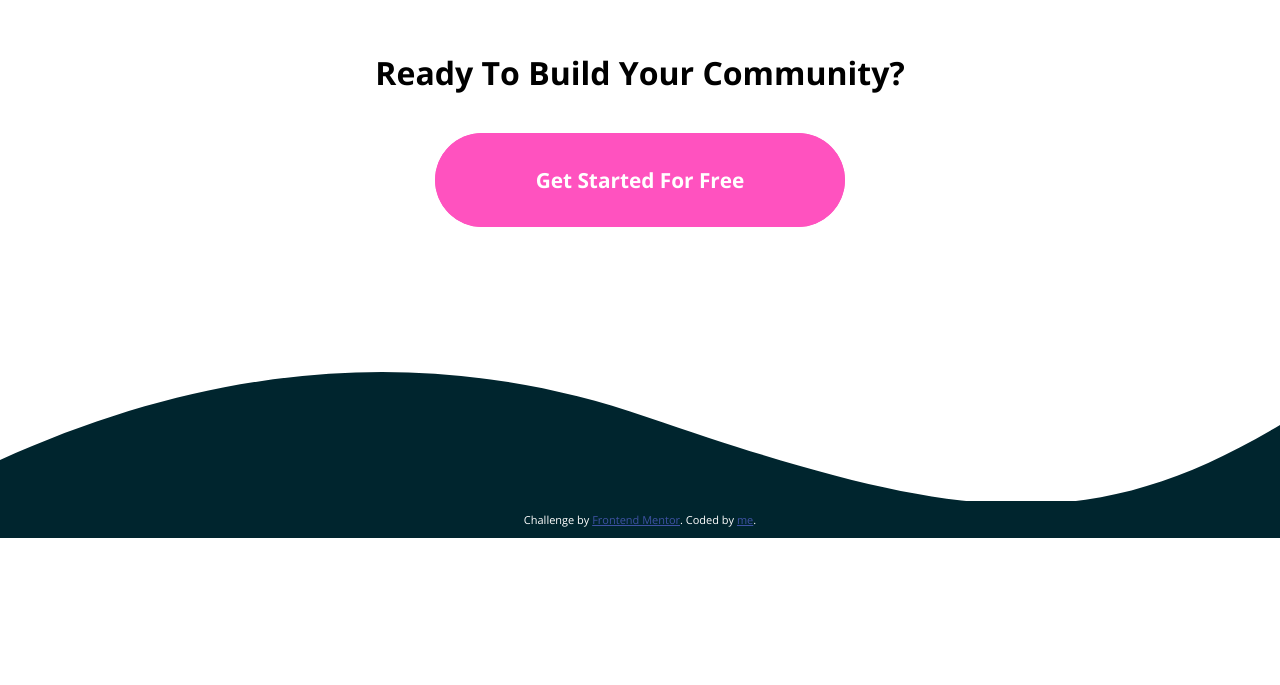
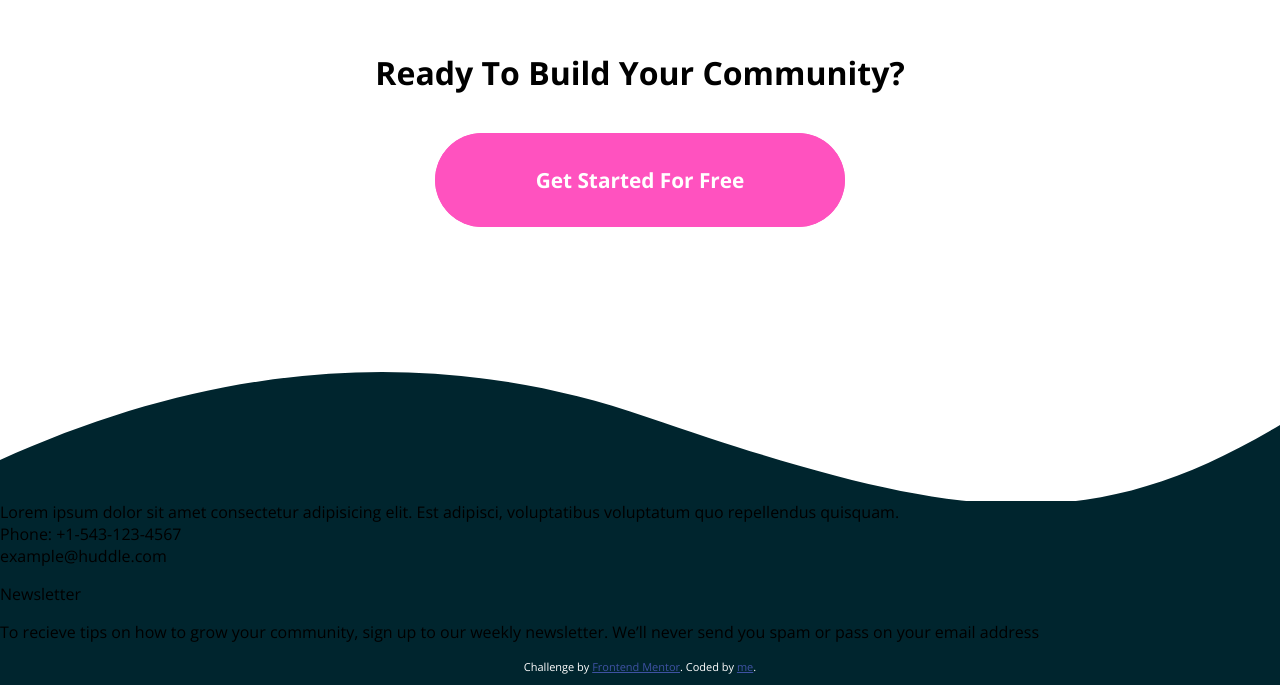
Before and after one commit to Fullbringa/huddle, a plain HTML site: page index.html in a window 1280 px wide. Shown: the part 4449-5134 px from the top of the page. Before the commit the page ends 4987 px from the top, so only its background shows below. Drawn offline with nearby package versions, Linux system fonts and the light colour scheme.

Commit message:
Footer aktualisiert

```diff
--- a/index.html
+++ b/index.html
@@ -159,7 +159,28 @@
 
     <div class="footerText">
       <div class="footerContacts">
-
+        <div class="footer__leftSide">
+          <div class="footer__leftSide1">
+            Lorem ipsum dolor sit amet consectetur adipisicing elit. Est adipisci, voluptatibus voluptatum quo repellendus quisquam.
+          </div>
+          <div class="footer__leftSide2">
+            Phone: +1-543-123-4567
+          </div>
+          <div class="footer__leftSide3">
+            example@huddle.com
+          </div>
+        </div>
+        <div class="footer__rightSide">
+          <div class="footer__rightSide1">
+            <p class="newsletterHeading">Newsletter</p>
+          </div>
+          <div class="footer__rightSide2">
+            <p>
+              To recieve tips on how to grow your community, sign up to our weekly newsletter. We’ll never
+              send you spam or pass on your email address
+            </p>
+          </div>
+        </div>
       </div>
       <p class="attribution">
         Challenge by <a href="https://www.frontendmentor.io?ref=challenge" target="_blank">Frontend Mentor</a>.
```
